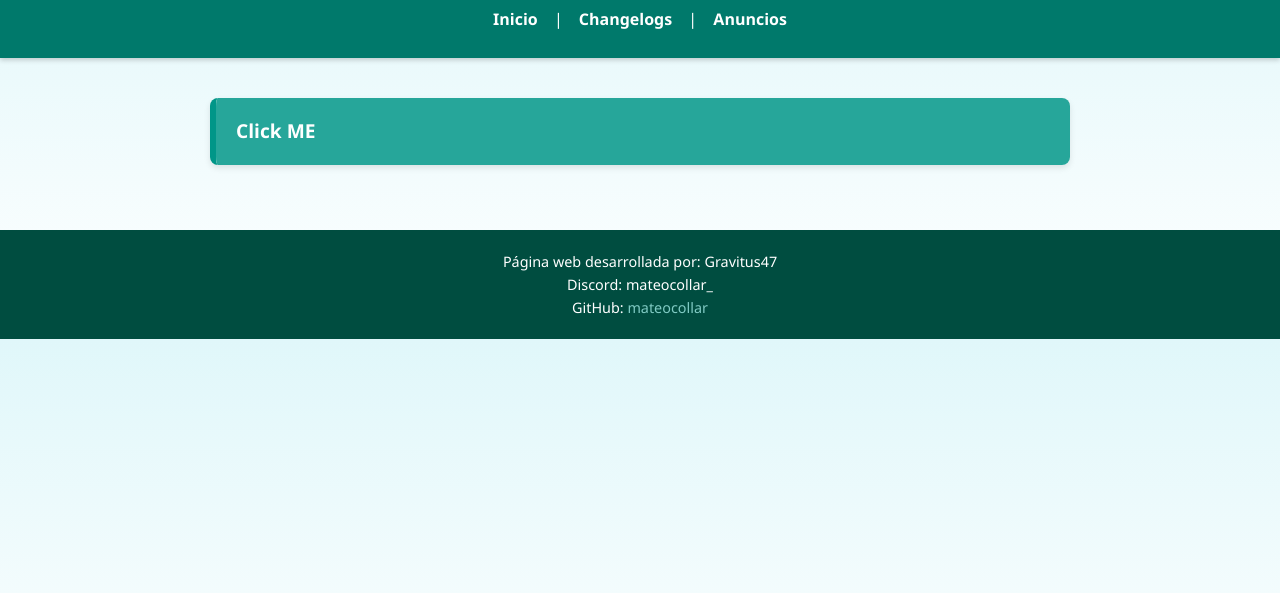
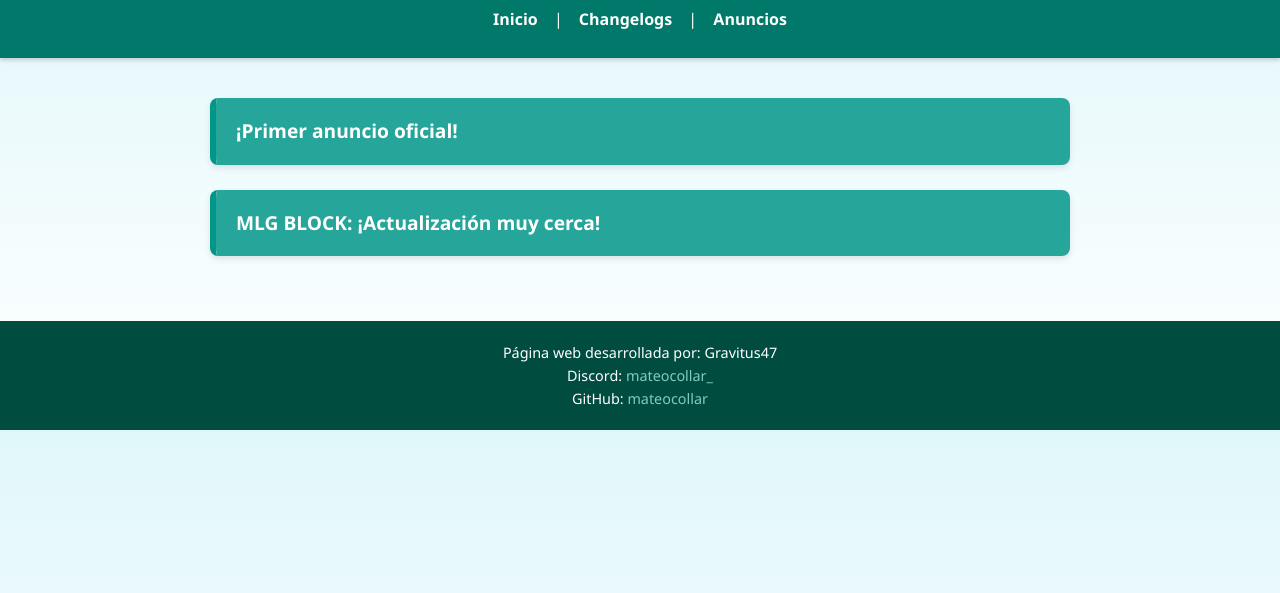
Before and after one commit to mateocollar/ZeluxNetwork, a plain HTML site: page announces.html in a window 1280 px wide. Shown: the part 79-672 px from the top of the page. Drawn offline with Linux system fonts and the light colour scheme.

Commit message:
Actualizar announces.html

```diff
--- a/announces.html
+++ b/announces.html
@@ -7,6 +7,7 @@
   <link rel="stylesheet" href="anc.css" />
 </head>
 <body>
+
   <header>
     <h1>Anuncios Oficiales</h1>
     <nav>
@@ -18,18 +19,23 @@
 
   <main>
     <section class="anuncio">
-      <h2 onclick="toggleAnuncio(this)">Click ME</h2>
+      <h2 onclick="toggleAnuncio(this)">¡Primer anuncio oficial!</h2>
       <div class="contenido">
-        <p>Nada por ahora...</p>
+        <p>Nada por ahora... pero muy pronto habrá novedades importantes para Zelux Network.</p>
       </div>
     </section>
 
-
+    <section class="anuncio">
+      <h2 onclick="toggleAnuncio(this)">MLG BLOCK: ¡Actualización muy cerca!</h2>
+      <div class="contenido">
+        <p>Se vienen nuevas funciones en el modo MLG BLOCK. ¿Estás preparado para nuevos desafíos?</p>
+      </div>
+    </section>
   </main>
 
   <footer>
     Página web desarrollada por: Gravitus47<br>
-    Discord: mateocollar_<br>
+    Discord: <a href="https://discord.com/users/1141009113799979008" target="_blank">mateocollar_</a><br>
     GitHub: <a href="https://github.com/mateocollar" target="_blank">mateocollar</a>
   </footer>
 
```
